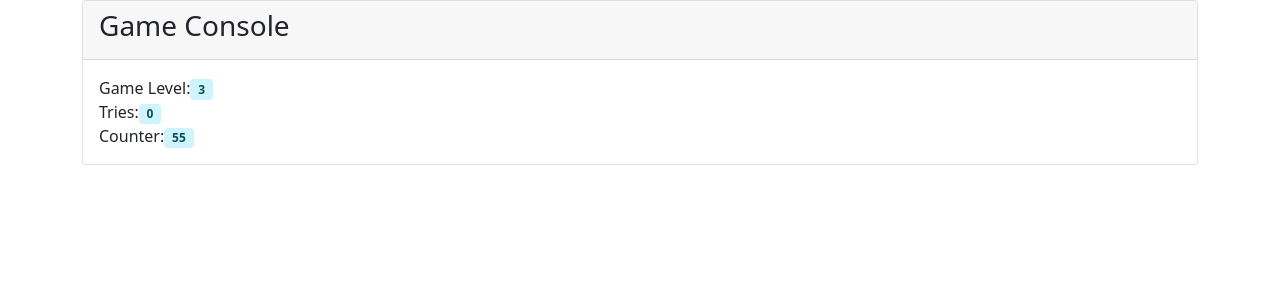
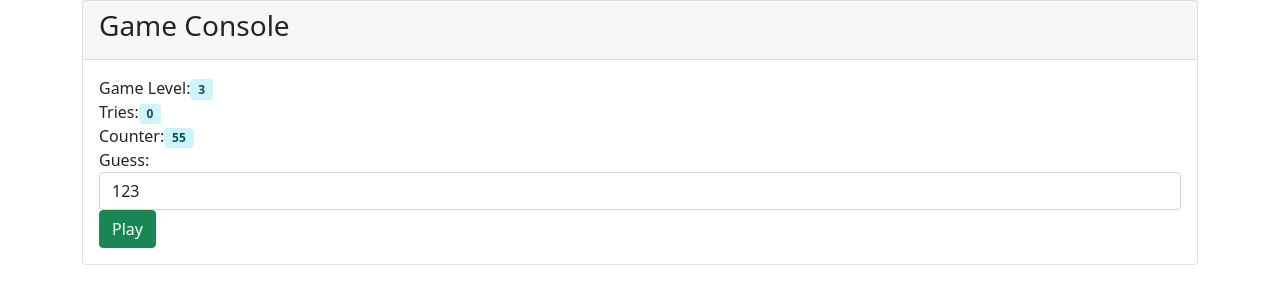
Before and after one commit to deepcloudlabs/dcl306-2022-mar-03, a React (Create React App) app in the folder mastermind/: page / in a window 1280 px wide. Shown: the top 304 px of the page. Built offline with nearby package versions, Linux system fonts and the light colour scheme.

Commit message:
initial commit

```diff
--- a/mastermind/src/App.js
+++ b/mastermind/src/App.js
@@ -1,4 +1,5 @@
 import React from "react";
+import Move from "./move";
 
 class App extends React.PureComponent {
     constructor(context, props) {
@@ -31,7 +32,7 @@ class App extends React.PureComponent {
         }, 1000);
     }
 
-//region create random numbers
+    //region create random numbers
     createDigit = (min,max) => {
         return Math.floor(Math.random()*(max-min+1)) + min;
     }
@@ -46,6 +47,55 @@ class App extends React.PureComponent {
         return digits.reduce((s, u) => 10 * s + u, 0);
     }
     //endregion
+    handleInputChange = (event) => {
+        let game = {...this.state.game};
+        game.guess = Number(event.target.value);
+        this.setState({game});
+    }
+    play = (event) => {
+        let game = {...this.state.game};
+        let statistics = {...this.state.statistics};
+        if (game.secret === game.guess){
+            game.level++;
+            // TODO: check whether this is the last level
+            game.secret = this.createSecret(game.level);
+            game.moves= [];
+            game.tries= 0;
+            game.counter = 60 + 10 * (game.level - 3);
+        } else {
+            let move = this.createMove(game.guess,game.secret);
+            game.moves.push(move);
+            game.tries++;
+        }
+        this.setState({game,statistics});
+    }
+    createMove = (guess,secret) => {
+        let guessAsString = guess.toString();
+        let secretAsString = secret.toString();
+        let perfectMatch = 0;
+        let partialMatch = 0;
+        for (let i=0;i<guessAsString.length;++i){
+            let g = guessAsString.charAt(i);
+            for (let j=0;j<secretAsString.length;++j){
+                let s = secretAsString.charAt(j);
+                if (s===g){
+                    if (i===j){
+                        perfectMatch++;
+                    } else {
+                        partialMatch++;
+                    }
+                }
+            }
+        }
+        if (perfectMatch===0 && partialMatch === 0)
+            return new Move(guess,"No Match");
+        let message= "";
+        if (partialMatch>0)
+            message += "-" + partialMatch;
+        if (perfectMatch>0)
+            message += "+" + perfectMatch;
+        return new Move(guess,message);
+    }
 
     render = () => {
         return (
@@ -73,6 +123,16 @@ class App extends React.PureComponent {
                                   className="badge alert-info">
                                 {this.state.game.counter}</span>
                         </div>
+                        <div className="form-group">
+                            <label htmlFor="guess">Guess:</label>
+                            <input id="guess"
+                                   type="text"
+                                   className="form-control"
+                                   onChange={this.handleInputChange}
+                                   value={this.state.game.guess}></input>
+                            <button onClick={this.play}
+                                    className="btn btn-success">Play</button>
+                        </div>
                     </div>
 
                 </div>
--- /dev/null
+++ b/mastermind/src/move.js
@@ -0,0 +1,8 @@
+class Move {
+    constructor(guess, message) {
+        this.guess = guess;
+        this.message = message;
+    }
+}
+
+export default Move;
```
